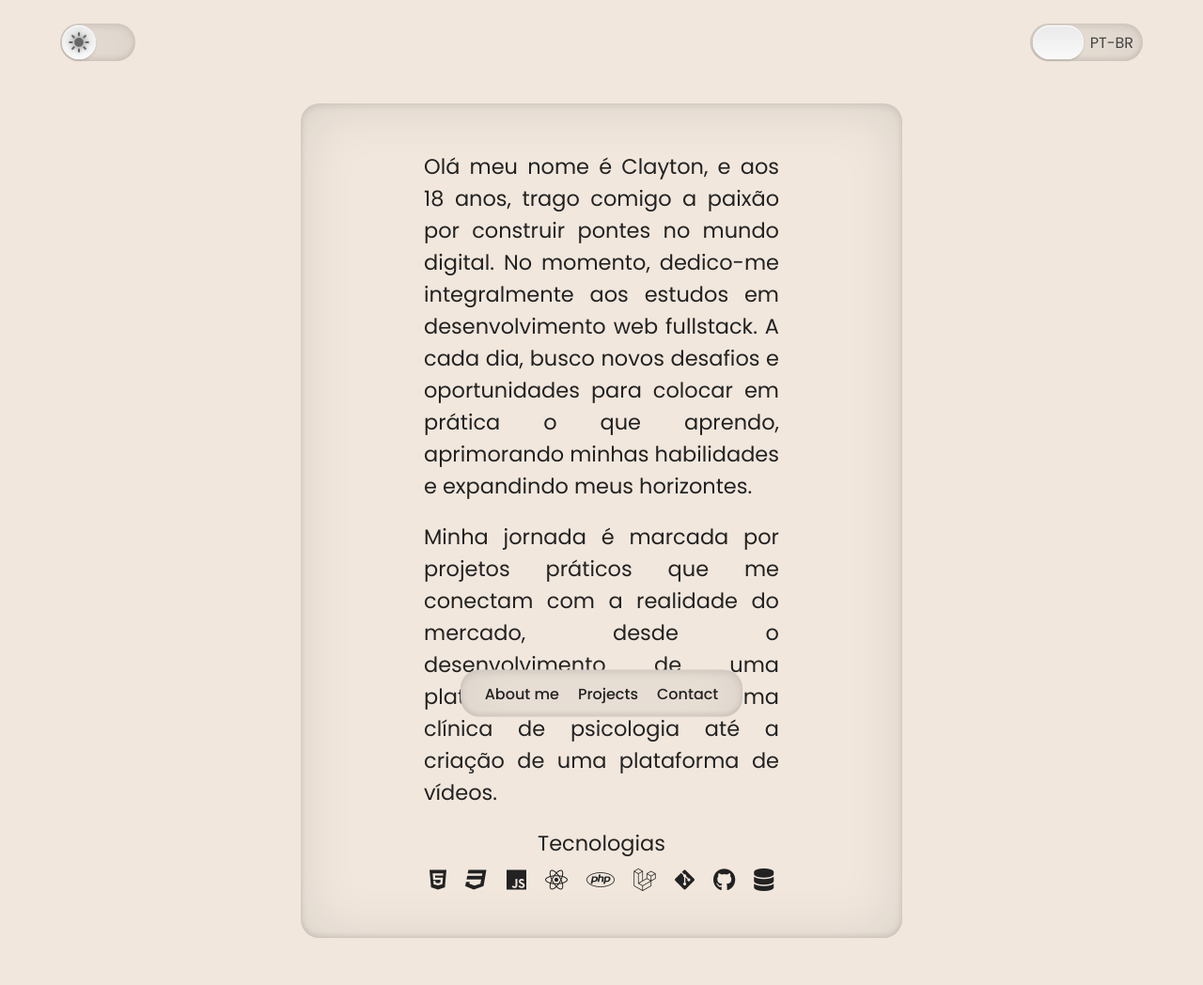
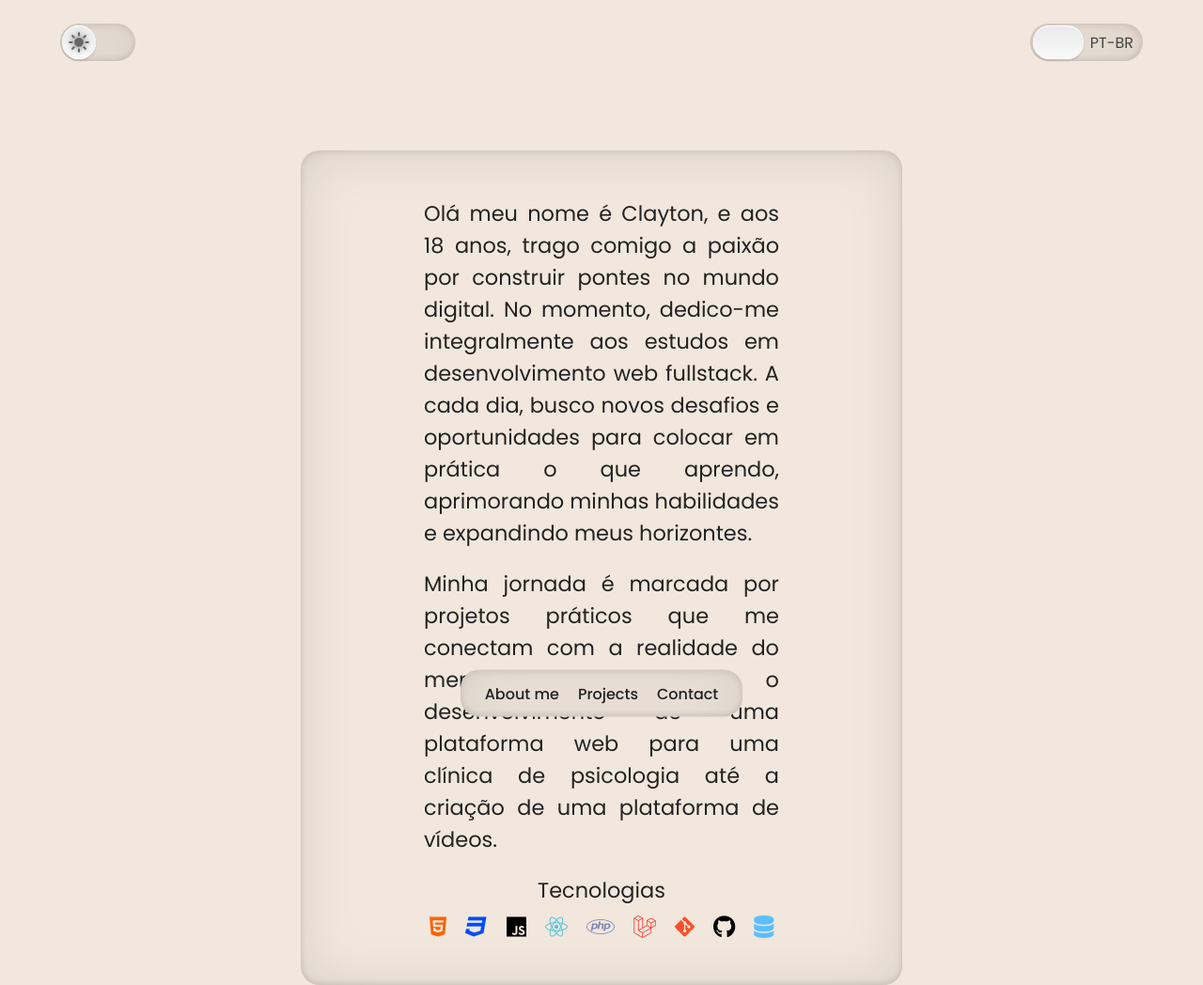
Before and after one commit to Takikyun2/Portifolio, a plain HTML site: page index.html in a window 1280 px wide. Shown: the whole page at 94% size. Before the commit the page ends 998 px from the top, so only its background shows below. Drawn offline with nearby package versions, Linux system fonts and the light colour scheme.

Commit message:
update: icons color

```diff
--- /dev/null
+++ b/css/iconsColor.css
@@ -0,0 +1,37 @@
+/* color i */
+
+.html {
+  color: #ff6200;
+}
+
+.css {
+  color: #004cff;
+}
+
+.javascript {
+  color: #000000;
+}
+
+.react {
+  color: #58c4dc;
+}
+
+.php {
+  color: #7a86b8;
+}
+
+.laravel {
+  color: #ff2d20;
+}
+
+.git {
+  color: #fb4f28;
+}
+
+.github {
+  color: #000;
+}
+
+.sql {
+  color: #5cbeff;
+}
--- a/css/style.css
+++ b/css/style.css
@@ -94,6 +94,10 @@ justify-content: center;
 
 /* navBar itens */
 
+
+.headerContainer{
+  box-shadow: #F1E7DD 0 0 5px;
+}
 
 /* Dark/white Mode toggles */
 
@@ -232,7 +236,7 @@ body.active{
 /* about me */
 
 .aboutMe{
-  padding-top: 20px;
+  padding-top: 70px;
 }
 
 
--- a/index.html
+++ b/index.html
@@ -4,6 +4,7 @@
     <meta charset="UTF-8">
     <meta name="viewport" content="width=device-width, initial-scale=1.0">
     <link rel="stylesheet" href="./css/style.css">
+    <link rel="stylesheet" href="./css/iconsColor.css">
     <link rel="stylesheet"
       href="https://cdnjs.cloudflare.com/ajax/libs/font-awesome/6.5.2/css/all.min.css"
       integrity="sha512-SnH5WK+bZxgPHs44uWIX+LLJAJ9/2PkPKZ5QiAj6Ta86w+fsb2TkcmfRyVX3pBnMFcV7oQPJkl9QevSCWr3W6A=="
@@ -63,15 +64,15 @@
           <div class="aboutMeTextTech displayFlex">
             <h3>Tecnologias</h3>
             <div class="tecnologias displayFlex">
-              <i class="fa-brands fa-html5"></i>
-              <i class="fa-brands fa-css3"></i>
-              <i class="fa-brands fa-js"></i>
-              <i class="fa-brands fa-react"></i>
-              <i class="fa-brands fa-php"></i>
-              <i class="fa-brands fa-laravel"></i>
-              <i class="fa-brands fa-git-alt"></i>
-              <i class="fa-brands fa-github"></i>
-              <i class="fa-solid fa-database"></i>
+              <i class="fa-brands fa-html5 html"></i>
+              <i class="fa-brands fa-css3 css"></i>
+              <i class="fa-brands fa-js javascript"></i>
+              <i class="fa-brands fa-react react"></i>
+              <i class="fa-brands fa-php php"></i>
+              <i class="fa-brands fa-laravel laravel"></i>
+              <i class="fa-brands fa-git-alt git"></i>
+              <i class="fa-brands fa-github github"></i>
+              <i class="fa-solid fa-database sql"></i>
             </div>
           </div>
 
```
